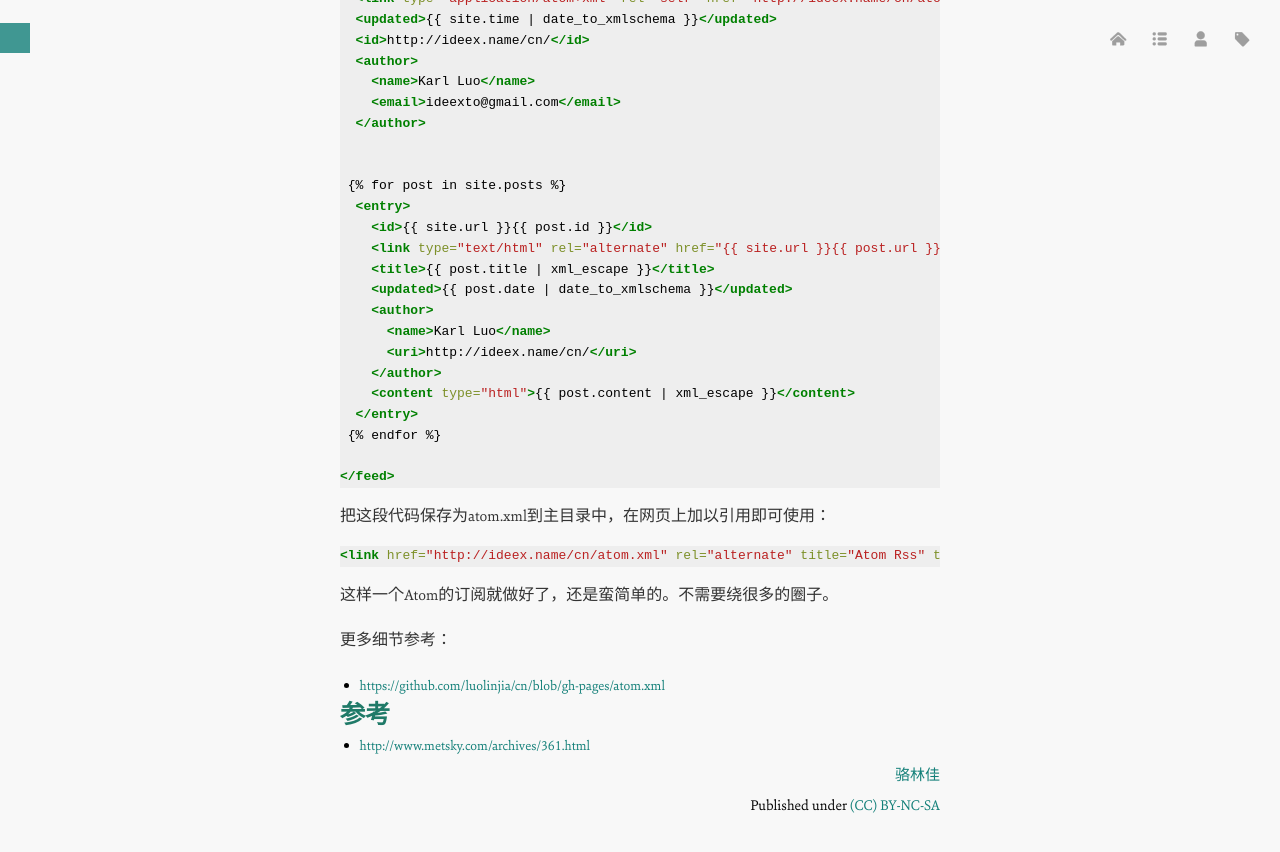
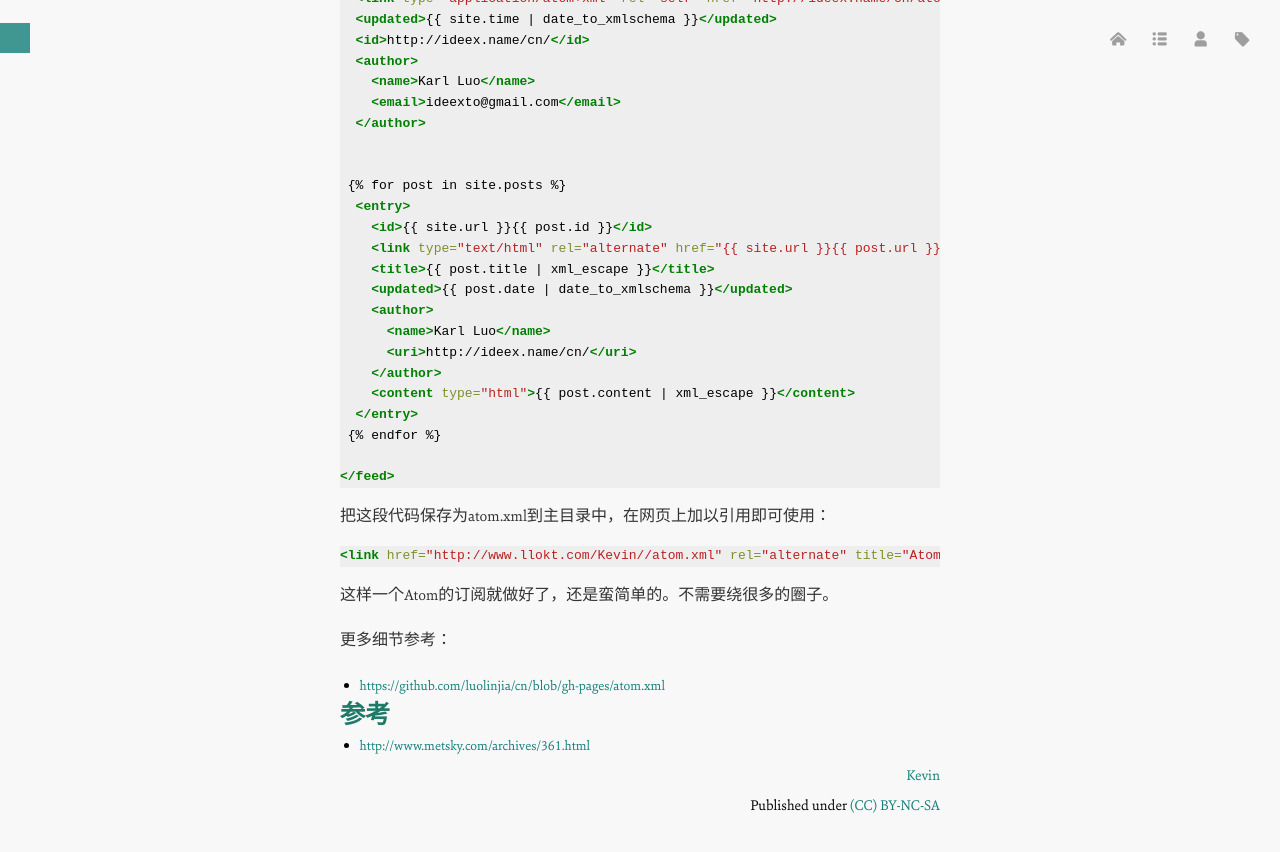
Before and after one commit to KevinIsCool/Kevin, a Jekyll site: the page built from _posts/2012-08-27-atom-xml-config.md, in a window 1280 px wide and 900 px high, scrolled down 1017 px. Shown: the top 852 px of the window. Built offline with Jekyll 4.4.1, drawn with Linux system fonts in a browser that asks for light colours; Markdown is read by kramdown in place of the engine named in the settings; comment, search, counter and statistics services are not loaded.

Commit message:
20141206

```diff
--- a/_config.yml
+++ b/_config.yml
@@ -1,6 +1,6 @@
 markdown: rdiscount
 permalink: /:year/:month/:title/
-url: http://ideex.name/cn
-author: 骆林佳
+url: http://www.llokt.com/Kevin/
+author: Kevin
 lsi: false
 pygments: true
```
